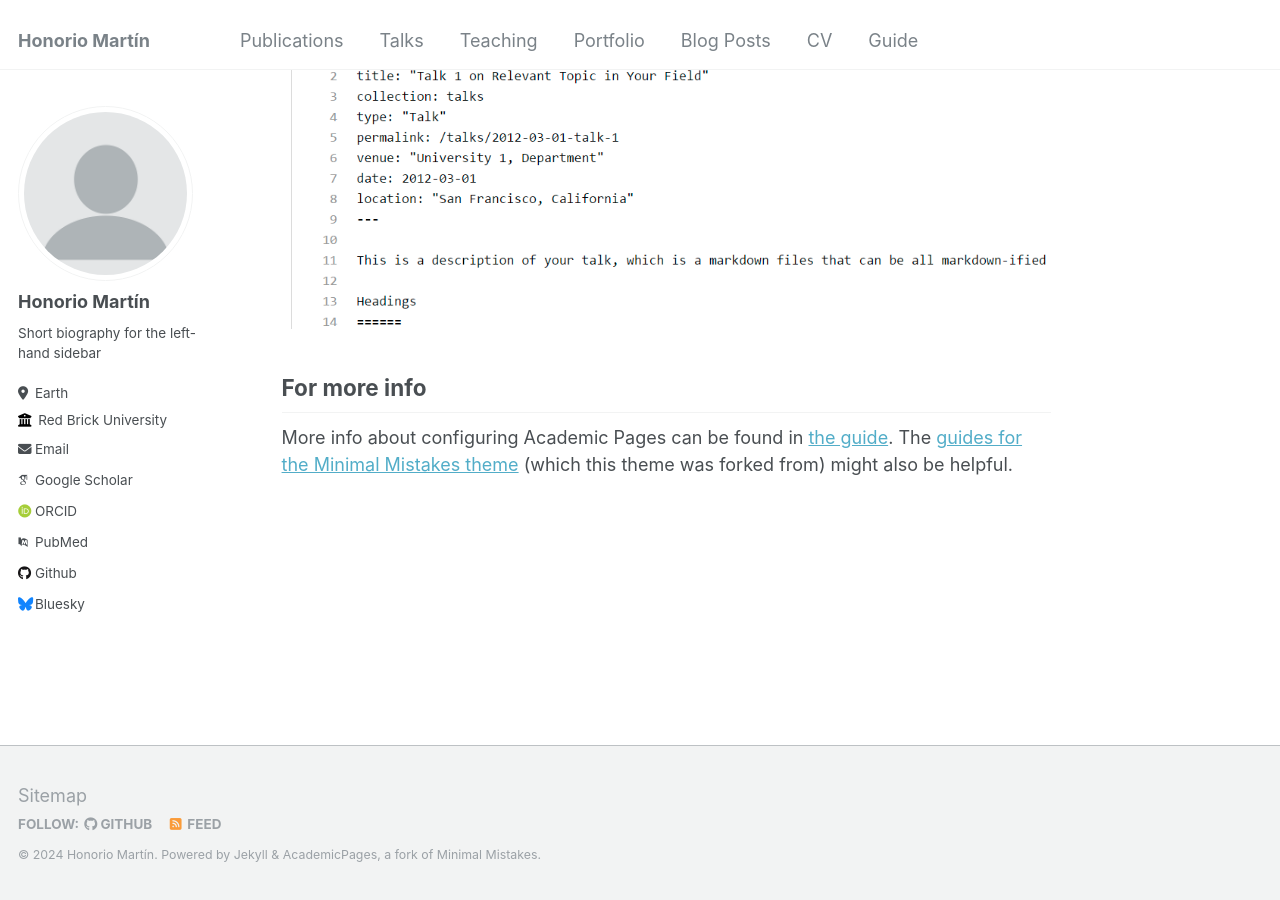
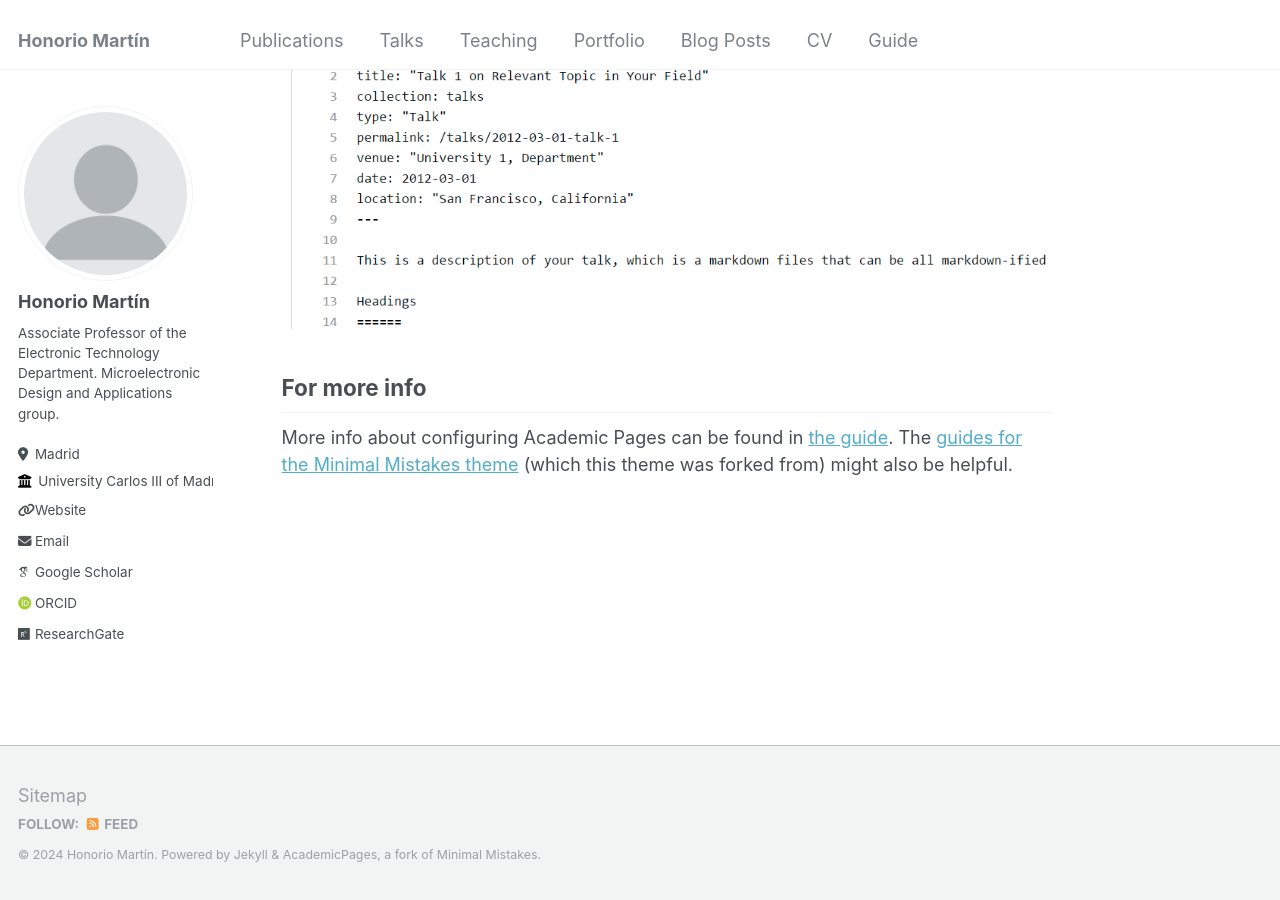
Before and after one commit to hmartin-uc3m/hmartin-uc3m.github.io, a Jekyll site: the page built from _pages/about.md, in a window 1280 px wide and 900 px high, scrolled down 2660 px. Built offline with Jekyll 4.4.1, drawn with Linux system fonts in a browser that asks for light colours; some web fonts are replaced.

Commit message:
Update _config.yml

```diff
--- a/_config.yml
+++ b/_config.yml
@@ -24,31 +24,31 @@ author:
   avatar           : "profile.png"
   name             : "Honorio Martín"
   pronouns         : # example: "she/her"
-  bio              : "Short biography for the left-hand sidebar"
-  location         : "Earth"
-  employer         : "Red Brick University"
-  uri              : # URL
-  email            : "none@example.org"
+  bio              : "Associate Professor of the Electronic Technology Department. Microelectronic Design and Applications group."
+  location         : "Madrid"
+  employer         : "University Carlos III of Madrid"
+  uri              : "https://researchportal.uc3m.es/display/inv41390"
+  email            : "hmartin@ing.uc3m.es"
 
   # Academic websites
   arxiv            : # URL - Update with the correct link to your profile
-  googlescholar    : "https://scholar.google.com/citations?user=PS_CX0AAAAAJ"
+  googlescholar    : "https://scholar.google.com/citations?user=f2T8wpYAAAAJ&hl=en"
   impactstory      : # URL
-  orcid            : "http://orcid.org/yourorcidurl"
+  orcid            : "https://orcid.org/0000-0002-8720-406X"
   semantic         : # URL
-  pubmed           : "https://www.ncbi.nlm.nih.gov/pubmed/?term=john+snow"
-  researchgate     : # URL
+  pubmed           : #"https://www.ncbi.nlm.nih.gov/pubmed/?term=john+snow"
+  researchgate     : "https://www.researchgate.net/profile/Honorio-Martin-2"
 
   # Repositories and software development
   bitbucket        : # Username - Update with your username on the site
   codepen          : # Username
   dribbble         : # Username
-  github           : "academicpages"
+  github           : #"academicpages"
   kaggle           : # Username
   stackoverflow    : # User number or user number and name (i.e., use "1" or "1/jeff-atwood")
 
   # Social media
-  bluesky          : "bsky.app" # Replace this with you Bluesky username
+  bluesky          : #"bsky.app" # Replace this with you Bluesky username
   facebook         : # Username
   flickr           : # Username
   foursquare       : # Username
```
